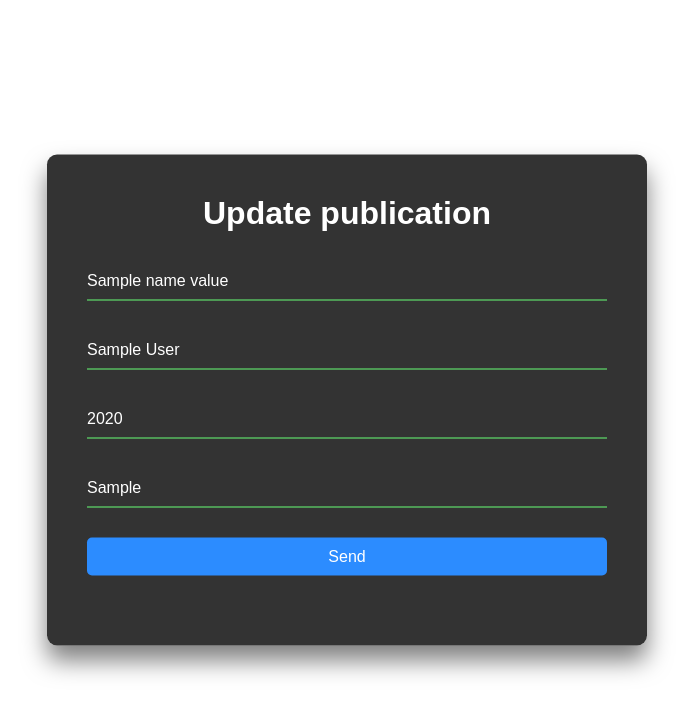
After one commit to KatarzynaWolska/PublicationStorageApp, a Flask app: template web/templates/update_publication.html in a window 1280 px wide. The commit adds this page. Shown: the top 715 px of the page, without its empty margins (293-986 px from the left). Run offline with Flask 2, Linux system fonts and the light colour scheme; the template is opened without the code that fills it: most values are stand-ins (such as "Sample title", 1, 10 or a date in 2020); parts of the project's set-up code (start-up, migrations or seed data) failed here and were passed over.

Commit message:
Update publication added

```diff
--- a/web/app.py
+++ b/web/app.py
@@ -73,6 +73,24 @@ def add_publication_form():
     return redirect('/login')
 
 
+@app.route('/update_publication_form/<pid>')
+def update_publication_form(pid):
+    session_id = request.cookies.get('session_id')
+
+    if session_id:
+        if(redis_auth.get("session_id") != None and redis_auth.get("session_id").decode('utf-8') == session_id):
+            res_publication = requests.get(f'http://api:5000/publications/{pid}', headers={'Authorization': redis_auth.get('token').decode('utf-8')})
+
+            if res_publication.status_code == 200:
+                pub = res_publication.json()
+
+                return render_template('update_publication.html', PID=pid, name_value=pub['name'], authors_value=pub['authors'], year_value=pub['year'], publisher_value=pub['publisher'])
+            else:
+                return redirect('/user_publications')
+
+    return redirect('/login')
+
+
 @app.route('/add_user_publication', methods=['POST'])
 def add_user_publication():
     session_id = request.cookies.get('session_id')
@@ -128,13 +146,21 @@ def get_user_publication(pid):
     return redirect('/login')
 
 
-@app.route('/user_publications/<pid>/update')
+@app.route('/user_publications/<pid>/update', methods=['POST'])
 def update_publication(pid):
     session_id = request.cookies.get('session_id')
 
-    #if session_id:
-        #if(redis_auth.get("session_id") != None and redis_auth.get("session_id").decode('utf-8') == session_id):
-            #TODO:
+    if session_id:
+        if(redis_auth.get("session_id") != None and redis_auth.get("session_id").decode('utf-8') == session_id):
+            name = request.form.get('name')
+            authors = request.form.get('authors')
+            year = request.form.get('year')
+            publisher = request.form.get('publisher')
+
+            res = requests.put(f'http://api:5000/publications/{pid}', json={'name' : name, 'authors' : authors, 'year': year, 'publisher': publisher}, headers={'Authorization': redis_auth.get('token').decode('utf-8')})
+            print(res.text)
+            print(res.status_code)
+            return redirect('/user_publications')
 
     return redirect('/login')
 
--- a/web/templates/publication.html
+++ b/web/templates/publication.html
@@ -9,6 +9,10 @@
             <input type="file" name="file"/>
             <input type="submit" value="Send"/>
         </form>
+
+        <button>
+            <a href="/update_publication_form/{{PID}}">Update publication</a>
+        </button>
 
         <button>
             <a href="/user_publications/{{PID}}/delete">Delete publication</a>
--- /dev/null
+++ b/web/templates/update_publication.html
@@ -0,0 +1,18 @@
+<!DOCTYPE html>
+<html>
+    <head>
+        <link rel="stylesheet" href="/static/styles.css">
+    </head>
+    <body>
+    <div class="app-box">
+    <h1>Update publication</h1>
+        <form action="/user_publications/{{PID}}/update" method="POST">
+            <input type="text" name="name" value="{{name_value}}" placeholder="Name"/>
+            <input type="text" name="authors" value="{{authors_value}}" placeholder="Authors"/>
+            <input type="text" name="year" value="{{year_value}}" placeholder="Year"/>
+            <input type="text" name="publisher" value="{{publisher_value}}" placeholder="Publisher"/>
+            <input type="submit" value="Send"/>
+        </form>
+    </div>
+    </body>
+</html>
```
Also changed, not shown: api/api.py (+4 -10 lines).
